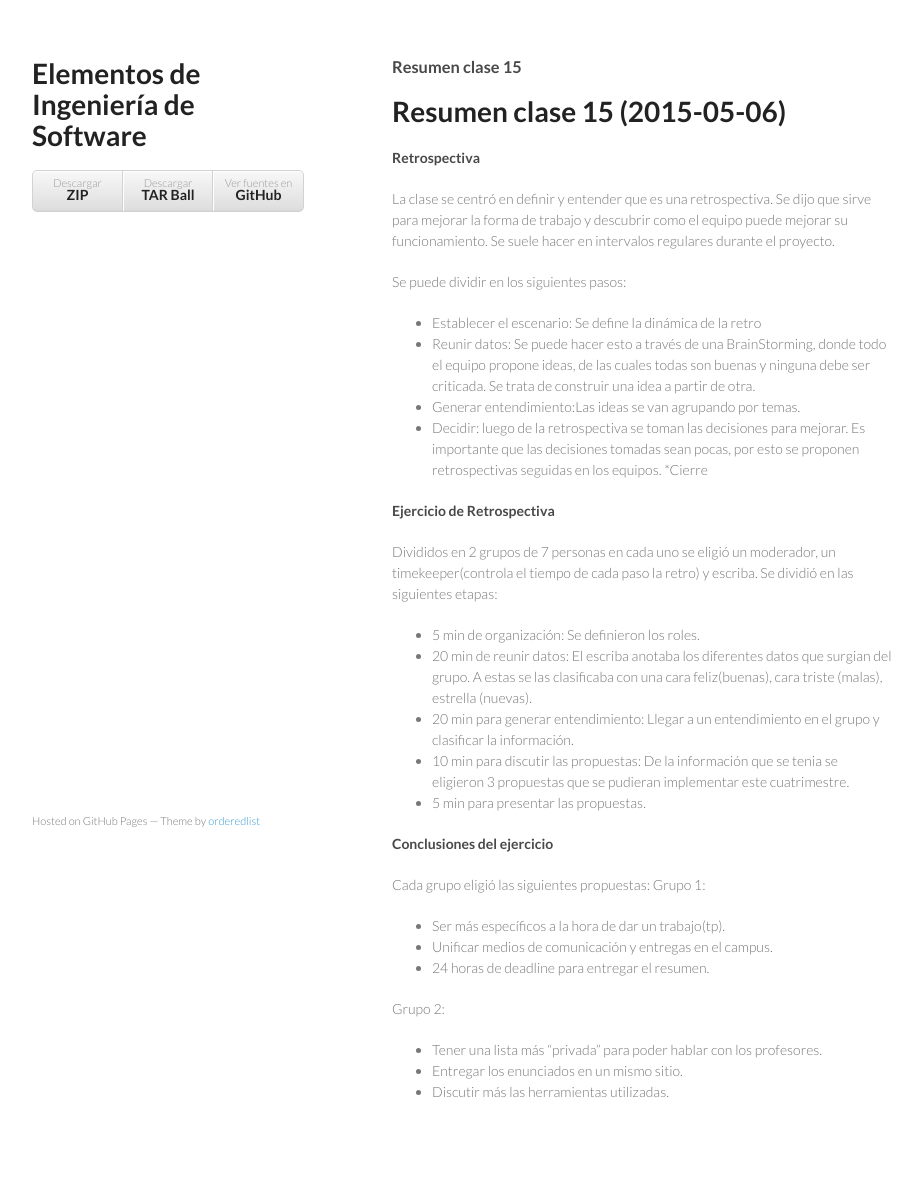
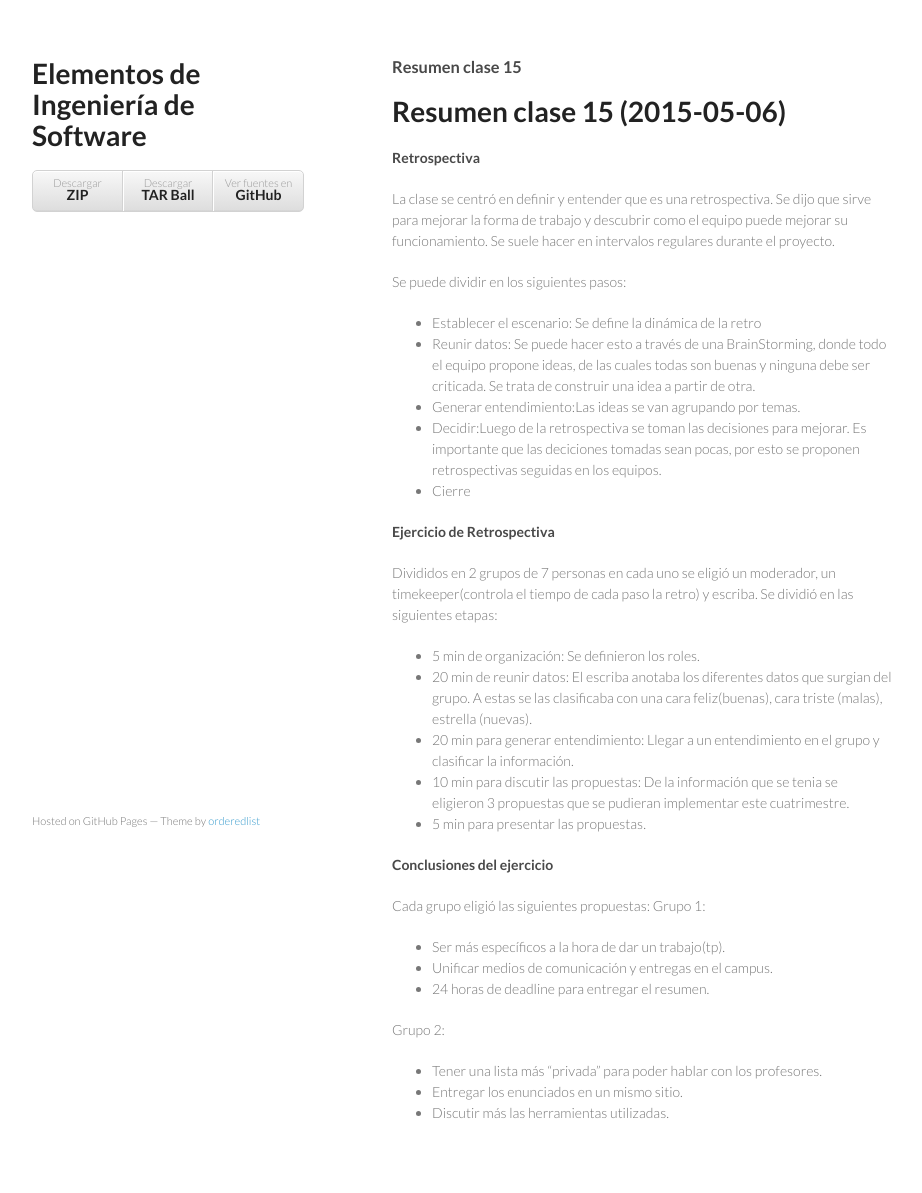
Before and after one commit to SoftwareEngineeringUNQ/bitacora, a Jekyll site: the page built from _posts/2015-05-06-resumen-clase-15.md, in a window 1280 px wide. Shown: the whole page, without its empty margins (178-1100 px from the left). Built offline with Jekyll 4.4.1, drawn with Linux system fonts in a browser that asks for light colours; before the commit the page ends 1172 px from its top, so only the background shows below that.

Commit message:
Se sube el resumen de la clase 15

```diff
--- a/_posts/2015-05-06-resumen-clase-15.md
+++ b/_posts/2015-05-06-resumen-clase-15.md
@@ -17,9 +17,8 @@ Se puede dividir en los siguientes pasos:
 * Reunir datos: Se puede hacer esto a través de una BrainStorming, donde todo el equipo propone ideas, de las cuales
   todas son buenas y ninguna debe ser criticada. Se trata de construir una idea a partir de otra.
 * Generar entendimiento:Las ideas se van agrupando por temas.
-* Decidir: luego de la retrospectiva se toman las decisiones para mejorar.
-  Es importante que las decisiones tomadas sean pocas, por esto se proponen retrospectivas seguidas en los equipos.
-*Cierre
+* Decidir:Luego de la retrospectiva se toman las decisiones para mejorar. Es importante que las deciciones tomadas sean pocas, por esto se proponen retrospectivas seguidas en los equipos.
+* Cierre
 
 
 #### Ejercicio de Retrospectiva
```
